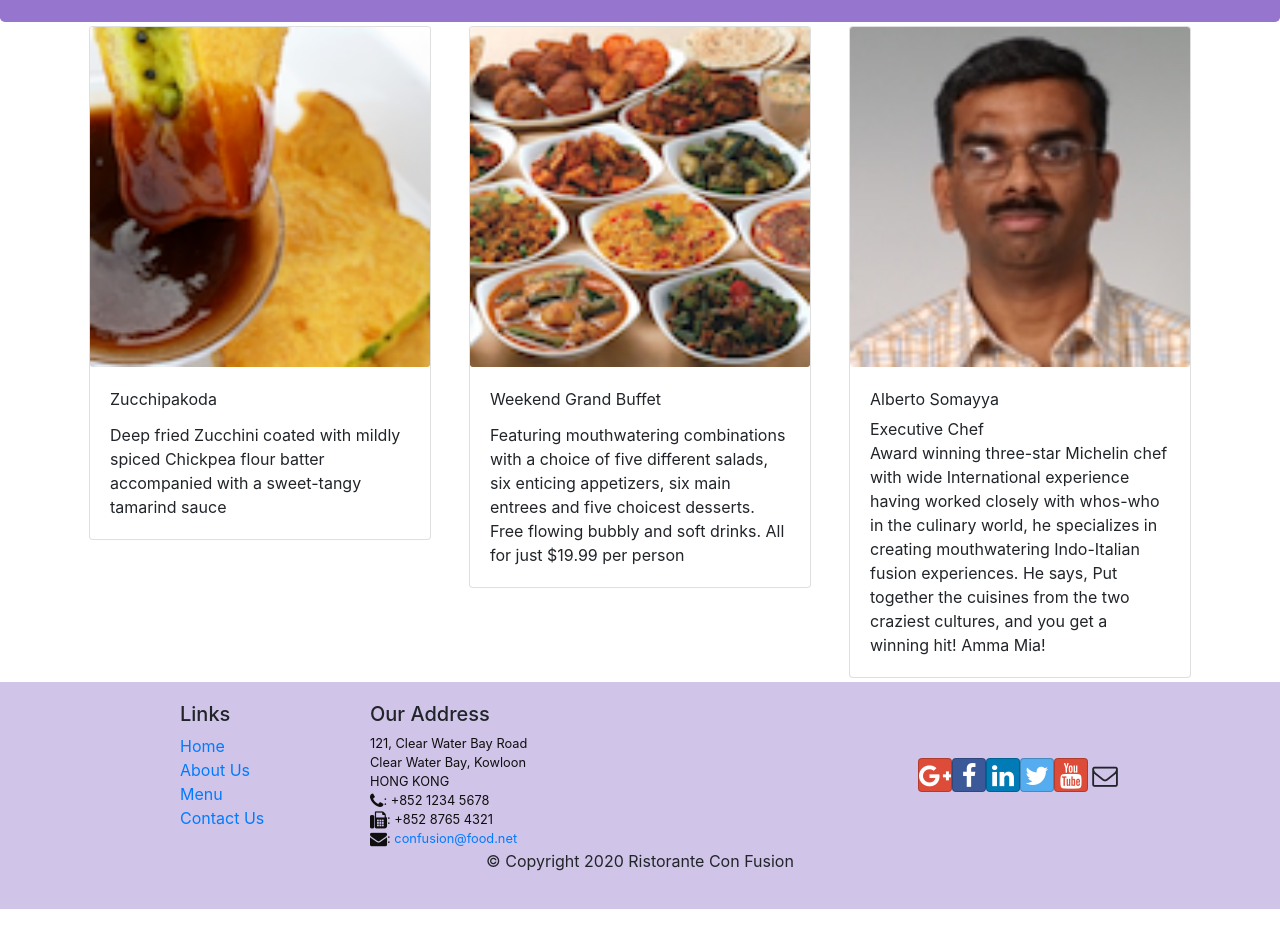
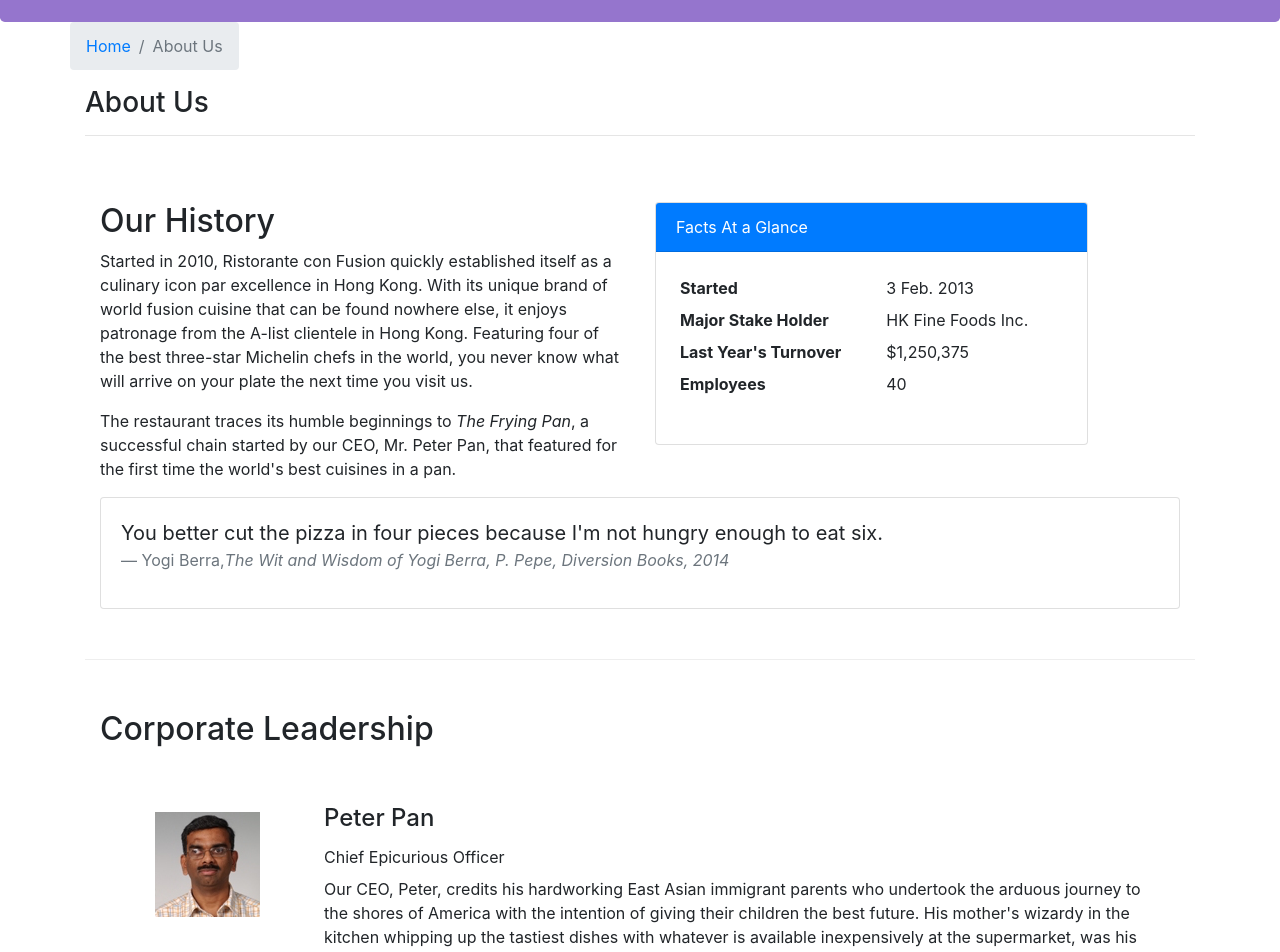
Before and after one commit to Coder-Aht007/ReactCoursera, a React (Create React App) app: page /aboutus in a window 1280 px wide. Before the commit this address led to /home. Shown: the part 320-1272 px from the top of the page. Before the commit the page ends 1229 px from the top, so only its background shows below. Built offline with nearby package versions, Linux system fonts and the light colour scheme.

Commit message:
AboutComponent

```diff
--- /dev/null
+++ b/src/components/AboutComponent.js
@@ -0,0 +1,94 @@
+import React from 'react';
+import { Breadcrumb, BreadcrumbItem, Card, CardBody, CardHeader, Media } from 'reactstrap';
+import { Link } from 'react-router-dom';
+
+function About(props) {
+
+    const leaders = props.leaders.map((leader) => {
+        return (
+            <RenderLeader Details={leader} key={leader.id}/>
+        );
+    });
+
+    return(
+        <div className="container">
+            <div className="row">
+                <Breadcrumb>
+                    <BreadcrumbItem><Link to="/home">Home</Link></BreadcrumbItem>
+                    <BreadcrumbItem active>About Us</BreadcrumbItem>
+                </Breadcrumb>
+                <div className="col-12">
+                    <h3>About Us</h3>
+                    <hr />
+                </div>
+            </div>
+            <div className="row row-content">
+                <div className="col-12 col-md-6">
+                    <h2>Our History</h2>
+                    <p>Started in 2010, Ristorante con Fusion quickly established itself as a culinary icon par excellence in Hong Kong. With its unique brand of world fusion cuisine that can be found nowhere else, it enjoys patronage from the A-list clientele in Hong Kong.  Featuring four of the best three-star Michelin chefs in the world, you never know what will arrive on your plate the next time you visit us.</p>
+                    <p>The restaurant traces its humble beginnings to <em>The Frying Pan</em>, a successful chain started by our CEO, Mr. Peter Pan, that featured for the first time the world's best cuisines in a pan.</p>
+                </div>
+                <div className="col-12 col-md-5">
+                    <Card>
+                        <CardHeader className="bg-primary text-white">Facts At a Glance</CardHeader>
+                        <CardBody>
+                            <dl className="row p-1">
+                                <dt className="col-6">Started</dt>
+                                <dd className="col-6">3 Feb. 2013</dd>
+                                <dt className="col-6">Major Stake Holder</dt>
+                                <dd className="col-6">HK Fine Foods Inc.</dd>
+                                <dt className="col-6">Last Year's Turnover</dt>
+                                <dd className="col-6">$1,250,375</dd>
+                                <dt className="col-6">Employees</dt>
+                                <dd className="col-6">40</dd>
+                            </dl>
+                        </CardBody>
+                    </Card>
+                </div>
+                <div className="col-12">
+                    <Card>
+                        <CardBody className="bg-faded">
+                            <blockquote className="blockquote">
+                                <p className="mb-0">You better cut the pizza in four pieces because
+                                    I'm not hungry enough to eat six.</p>
+                                <footer className="blockquote-footer">Yogi Berra,
+                                <cite title="Source Title">The Wit and Wisdom of Yogi Berra,
+                                    P. Pepe, Diversion Books, 2014</cite>
+                                </footer>
+                            </blockquote>
+                        </CardBody>
+                    </Card>
+                </div>
+            </div>
+            <div className="row row-content">
+                <div className="col-12">
+                    <h2>Corporate Leadership</h2>
+                </div>
+                <div className="col-12">
+                    <Media list>
+                        {leaders}
+                    </Media>
+                </div>
+            </div>
+        </div>
+    );
+}
+
+function RenderLeader({Details})
+{
+    return(
+        <div id={Details.id} className="col-12 mt-5">
+    <Media tag="li" >
+        <Media left top>
+            <Media object className=" mr-3 mt-2 align-self-center" src={Details.image} alt="Leader Image"/>
+        </Media>
+        <Media body className="ml-5">
+            <Media className="mb-1 pb-2" heading>{Details.name}</Media>
+                <Media >{Details.designation}</Media>
+                <p className="mt-2">{Details.description}</p>
+        </Media>
+    </Media>
+    </div>
+    );
+}
+export default About;
--- a/src/components/ContactComponent.js
+++ b/src/components/ContactComponent.js
@@ -1,8 +1,18 @@
 import React from 'react';
-
+import {Breadcrumb, BreadcrumbItem } from 'reactstrap'
+import {Link} from 'react-router-dom'
 function Contact(props) {
     return(
         <div className="container">
+             <div className="row">
+                        <Breadcrumb>
+                        <BreadcrumbItem><Link to="/home">HOME</Link></BreadcrumbItem>
+                        <BreadcrumbItem active>Contact Us</BreadcrumbItem>
+                        </Breadcrumb>
+                        <div className="col-12">
+                            <h3>Contact Us</h3>
+                        </div>
+                    </div>
             <div className="row row-content">
                 <div className="col-12">
                 <h3>Location Information</h3>
@@ -24,7 +34,7 @@
                 <div className="col-12 col-sm-11 offset-sm-1">
                     <div className="btn-group" role="group">
                         <a role="button" className="btn btn-primary" href="tel:+85212345678"><i className="fa fa-phone"></i> Call</a>
-                        <a role="button" className="btn btn-info"><i className="fa fa-skype"></i> Skype</a>
+                        <a role="button" className="btn btn-info" href="www.skype.com"><i className="fa fa-skype"></i> Skype</a>
                         <a role="button" className="btn btn-success" href="mailto:confusion@food.net"><i className="fa fa-envelope-o"></i> Email</a>
                     </div>
                 </div>
--- a/src/components/DishDetailsComponent.js
+++ b/src/components/DishDetailsComponent.js
@@ -1,5 +1,7 @@
 import React from 'react'
-import {Card,CardImg,CardText,CardBody,CardTitle} from 'reactstrap'
+import {Card,CardImg,CardText,CardBody,CardTitle,
+    Breadcrumb,BreadcrumbItem} from 'reactstrap'
+import {Link} from 'react-router-dom'
 
     const DishDetails=(props)=>{
         if(props.dish==null)
@@ -11,12 +13,23 @@
         else
         {
         return(
-            <div className='row'>
-                <div className="col-12 col-md-5 m-1">
-                <RenderDish dish={props.dish} />
-                </div>
-                <div className="col-12 col-md-5 m-1">
-                    <RenderComments comments={props.dish.comments}/>
+            <div className="container">
+                <div className="row">
+                        <Breadcrumb>
+                        <BreadcrumbItem><Link to="/menu">MENU</Link></BreadcrumbItem>
+                        <BreadcrumbItem active>{props.dish.name}</BreadcrumbItem>
+                        </Breadcrumb>
+                        <div className="col-12">
+                            <h3>{props.dish.name}</h3>
+                        </div>
+                    </div>
+                <div className='row'>
+                     <div className="col-12 col-md-5 m-1">
+                        <RenderDish dish={props.dish} />
+                    </div>
+                    <div className="col-12 col-md-5 m-1">
+                        <RenderComments comments={props.comments}/>
+                    </div>
                 </div>
            </div>
         );
@@ -57,5 +70,4 @@
         );
     }
 
-
 export default DishDetails;
--- a/src/components/MainComponent.js
+++ b/src/components/MainComponent.js
@@ -3,6 +3,8 @@
 import Home from './HomeComponent'
 import Contact from './ContactComponent'
 import {DISHES} from '../shared/dishes'
+import DishDetail from './DishDetailsComponent'
+import About from './AboutComponent'
 import Header from "./HeaderComponent"
 import Footer from "./FooterComponent"
 import {Switch,Route,Redirect} from 'react-router-dom'
@@ -22,6 +24,7 @@
     }
   }
 
+
   render()
   {
     const HomePage=()=>{
@@ -32,13 +35,26 @@
         />
       )
     }
+
+    const DishWithId=({match}) =>{
+      return (
+        <DishDetail dish={this.state.dishes.filter((dish)=>dish.id===parseInt(match.params.dishId,10))[0]}
+        comments={this.state.comments.filter((comment)=>comment.dishId===parseInt(match.params.dishId,10))}
+
+        />
+
+      )
+    }
+
   return (
     <div className="App">
         <Header/>
         <Switch>
               <Route path='/home' component={HomePage} />
               <Route exact path='/menu' component={() => <Menu dishes={this.state.dishes} />} />
+              <Route path="/menu/:dishId" component={DishWithId}/>
               <Route exact path='/contactus' component={Contact} />
+              <Route exact path="/aboutus" component={()=><About leaders={this.state.leaders}/>}/>
               <Redirect to="/home" />
           </Switch>
         <Footer/>
--- a/src/components/MenuComponent.js
+++ b/src/components/MenuComponent.js
@@ -1,15 +1,16 @@
 import React from 'react'
-import {Card,CardImg,CardImgOverlay,CardTitle} from  'reactstrap'
-
+import {Card,CardImg,CardImgOverlay,CardTitle,Breadcrumb,BreadcrumbItem} from  'reactstrap'
+import {Link} from 'react-router-dom'
     function RenderMenuItem({ dish , onClick })
     {
         return (
-        <Card onClick={()=>onClick(dish.id)}>
-
+        <Card >
+            <Link to={`/menu/${dish.id}`} >
             <CardImg width='100%' src={dish.image} alt={dish.name} />
             <CardImgOverlay >
             <CardTitle>{dish.name}</CardTitle>
             </CardImgOverlay>
+            </Link>
         </Card>
         );
     }
@@ -19,12 +20,21 @@
          const menu=props.dishes.map((dish)=>{
             return (
                 <div key={dish.id} className="col-12 col-md-5 m-1">
-                  <RenderMenuItem dish={dish} onClick={props.onClick} />
+                  <RenderMenuItem dish={dish} />
                 </div>
                 )
             });
             return (
                 <div className="container">
+                    <div className="row">
+                        <Breadcrumb>
+                        <BreadcrumbItem><Link to="/home">HOME</Link></BreadcrumbItem>
+                        <BreadcrumbItem active>MENU</BreadcrumbItem>
+                        </Breadcrumb>
+                        <div className="col-12">
+                            <h3>MENU</h3>
+                        </div>
+                    </div>
                     <div className="row">
                         {menu}
                     </div>
```
